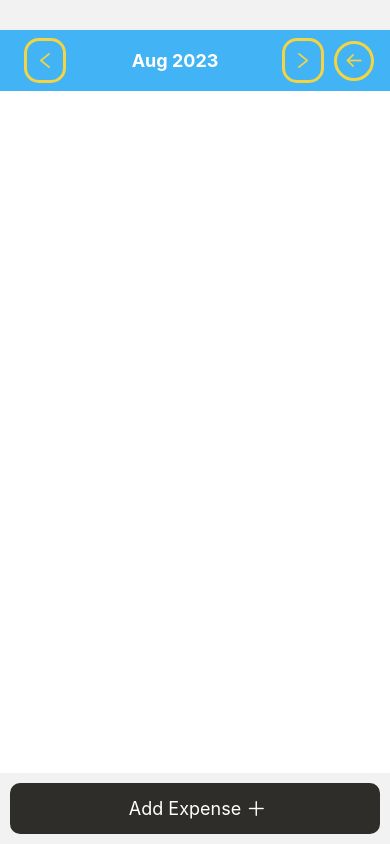
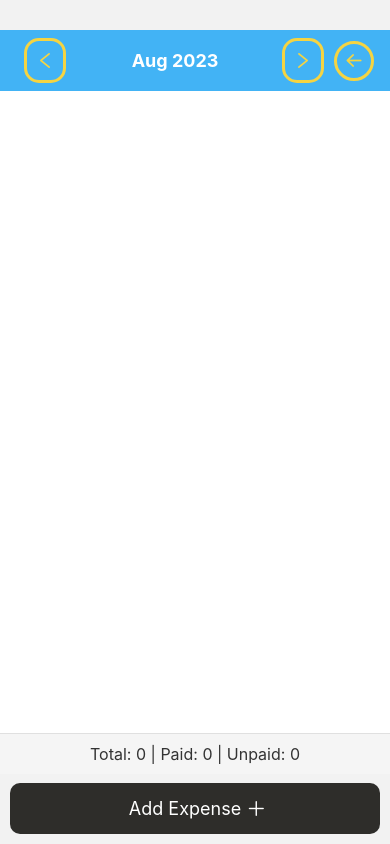
Before and after one commit to pushpakrawat/expensio, a React Native app: screen /Home in a window 390 px wide. Built offline with nearby package versions, Linux system fonts and the light colour scheme.

Commit message:
added calculator above add expense button and its working fine

```diff
--- a/components/ExpenseItem/ExpenseItemCode.js
+++ b/components/ExpenseItem/ExpenseItemCode.js
@@ -26,7 +26,7 @@ export const useExpenseItemLogic = (expense) => {
     .padStart(2, "0")}/${year.toString().padStart(2, "0")}`;
 
   // Get current month and year from Redux store
-  const currentMonth = useSelector((state) => state.expense.currentMonth) + 1;
+  const currentMonth = useSelector((state) => state.expense.currentMonth) ;
   const currentYear = useSelector((state) => state.expense.currentYear);
 
   let formattedDueDate;
--- a/components/ExpenseList/ExpenseListCode.js
+++ b/components/ExpenseList/ExpenseListCode.js
@@ -1,7 +1,13 @@
 import { useSelector } from 'react-redux';
+import { useEffect } from 'react';
 import { addExpensesToStorage, retrieveExpensesFromStorage,} from "../../Utills/storage";
+import { setFilteredExpenses } from "../../redux/actions/expenseActions";
+import { useDispatch } from "react-redux";
+
 
 const useExpenseListCode = () => {
+
+  const dispatch = useDispatch();
   const expenses = useSelector(state => state.expense.expenses);
   const currentMonth = useSelector(state => state.expense.currentMonth);
   const currentYear = useSelector(state => state.expense.currentYear);
@@ -39,7 +45,9 @@ const useExpenseListCode = () => {
 
     return false;
   });
-
+  useEffect(() => {
+    dispatch(setFilteredExpenses(filteredExpenses));
+  }, [dispatch, filteredExpenses]);
   return filteredExpenses;
 };
 
--- /dev/null
+++ b/components/smallComponents/ExpenseSummary.js
@@ -0,0 +1,59 @@
+import React from "react";
+import { View, Text, StyleSheet } from "react-native";
+import { useSelector } from "react-redux";
+
+const ExpenseSummary = () => {
+  const expenses = useSelector((state) => state.expense.filteredExpenses);
+  const currentMonth = useSelector((state) => state.expense.currentMonth)+1;
+  const currentYear = useSelector((state) => state.expense.currentYear);
+
+  // Calculate total paid and total unpaid amounts
+  let totalPaidAmount = 0;
+  let totalUnpaidAmount = 0;
+
+  expenses.forEach((expense) => {
+    // Check if the expense is paid for the current month and year
+    const isPaid = expense.paidMonths.some(
+      (item) => item.month === currentMonth && item.year === currentYear
+    );
+
+    // If the expense is paid, add its amount to the total paid amount
+    if (isPaid) {
+      totalPaidAmount += expense.amount;
+    } else {
+      // If the expense is not paid, add its amount to the total unpaid amount
+      totalUnpaidAmount += expense.amount;
+    }
+  });
+
+  const totalExpenses = expenses.length;
+
+  return (
+    <View style={summaryStyles.summaryContainer}>
+      <Text style={summaryStyles.summaryText}>
+        Total: {totalExpenses} | Paid: {totalPaidAmount} | Unpaid: {totalUnpaidAmount}
+      </Text>
+    </View>
+  );
+};
+
+const summaryStyles = StyleSheet.create({
+  summaryContainer: {
+    backgroundColor: "#F5F5F5",
+    padding: 10,
+    borderTopWidth: 1,
+    borderTopColor: "#E0E0E0",
+    alignItems: "center",
+    justifyContent: "center",
+    position: "absolute",
+    bottom: 70,
+    left: 0,
+    right: 0,
+  },
+  summaryText: {
+    fontSize: 16,
+    color: "#333",
+  },
+});
+
+export default ExpenseSummary;
--- a/redux/actionTypes.js
+++ b/redux/actionTypes.js
@@ -16,3 +16,4 @@ export const SET_SELECTED_YEAR = 'SET_SELECTED_YEAR';
 export const ADD_PAID_MONTH = 'ADD_PAID_MONTH';
 export const REMOVE_PAID_MONTH = 'REMOVE_PAID_MONTH';
 export const REMOVE_EXPENSE = 'REMOVE_EXPENSE';
+export const SET_FILTERED_EXPENSES = 'SET_FILTERED_EXPENSES';
--- a/redux/actions/expenseActions.js
+++ b/redux/actions/expenseActions.js
@@ -9,6 +9,7 @@ import {
   SET_AMOUNT,
   SET_IS_RECURRING,
   SET_EXPENSE_DATE,
+  SET_FILTERED_EXPENSES,
   CLEAR_FIELDS,
   SELECT_FREQUENCY,
   SET_SELECTED_YEAR,
@@ -109,6 +110,14 @@ export const removePaidMonth = ({ expenseId, month, year }) => {
   };
 };
 
+export const setFilteredExpenses = (filteredExpenses) => {
+  return {
+    type: SET_FILTERED_EXPENSES,
+    payload: filteredExpenses, // Pass the array directly
+  };
+};
+
+
 export const removeExpense = (expenseId) => {
   return {
     type: REMOVE_EXPENSE,
--- a/redux/reducers/expenseReducer.js
+++ b/redux/reducers/expenseReducer.js
@@ -6,8 +6,6 @@ import {
   SET_TITLE,
   SET_AMOUNT,
   SET_IS_RECURRING,
-  SET_IS_ENDING,
-  SET_IS_CUSTOM,
   SET_YEARLY_MONTH,
   SET_SELECTED_YEAR,
   SET_EXPENSE_DATE,
@@ -15,6 +13,7 @@ import {
   SELECT_FREQUENCY,
   ADD_PAID_MONTH,
   REMOVE_PAID_MONTH,
+  SET_FILTERED_EXPENSES,
   REMOVE_EXPENSE,
 } from "../actionTypes";
 
@@ -39,6 +38,7 @@ const initialState = {
   selectedMonth: "",
   selectedYear: "",
   expenseEndDate: "",
+  filteredExpenses: [],
   expenses: [],
   paidMonths: [],
 };
@@ -123,7 +123,7 @@ const expenseReducer = (state = initialState, action) => {
     case ADD_EXPENSE:
       const newExpenses = [...state.expenses, action.payload];
       // addExpensesToStorage(newExpenses);
-      // console.log(newExpenses);
+      console.log(newExpenses);
       return {
         ...state,
         expenses: newExpenses,
@@ -178,6 +178,14 @@ const expenseReducer = (state = initialState, action) => {
         ...state,
         expenses: updatedExpensesRemove,
       };
+
+    case SET_FILTERED_EXPENSES:
+      console.log("REducer, SET_FILTERED_EXPENSES", action.payload);
+      return {
+        ...state,
+        filteredExpenses: action.payload,
+      };
+
     case REMOVE_EXPENSE:
       const updatedExpenses = state.expenses.filter(
         (expense) => expense.id !== action.payload.expenseId
--- a/screens/AddExpenseScreen/AddExpenseCode.js
+++ b/screens/AddExpenseScreen/AddExpenseCode.js
@@ -18,18 +18,18 @@ export const useAddExpenseLogic = () => {
 
 
   const handleTitleChange = text => {
-    console.log('handleTitleChange:', text);
+    // console.log('handleTitleChange:', text);
     dispatch(setTitle(text));
   };
 
   const handleAmountChange = text => {
-    console.log('handleAmountChange:', text);
+    // console.log('handleAmountChange:', text);
     dispatch(setAmount(text));
   };
 
 
   const handleDateChange = date => {
-    console.log('handleDateChange:', date);
+    // console.log('handleDateChange:', date);
     dispatch(setExpenseDate(date)); // Dispatch the selected date to Redux
   };
 
--- a/screens/HomeScreen/HomeStructure.js
+++ b/screens/HomeScreen/HomeStructure.js
@@ -3,6 +3,7 @@ import { View } from 'react-native';
 import MonthYearSelectorStructure from '../../components/MonthYearSelector/MonthYearSelectorStructure';
 import AddExpenseButtonStructure from '../../components/AddExpenseButton/AddExpenseButtonStructure';
 import ExpenseListStructure from '../../components/ExpenseList/ExpenseListStructure';
+import ExpenseSummary from '../../components/smallComponents/ExpenseSummary';
 import styles from './HomeStyle';
 import HomeCode from './HomeCode';
 
@@ -12,6 +13,7 @@ const HomeStructure = () => {
     <View style={styles.container}>
       <MonthYearSelectorStructure />
       <ExpenseListStructure />
+      <ExpenseSummary />
       <AddExpenseButtonStructure />
     </View>
   );
```
